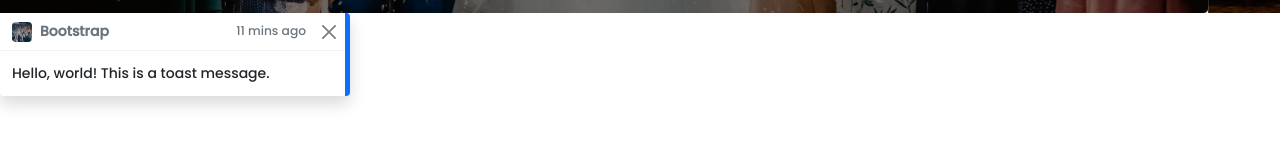
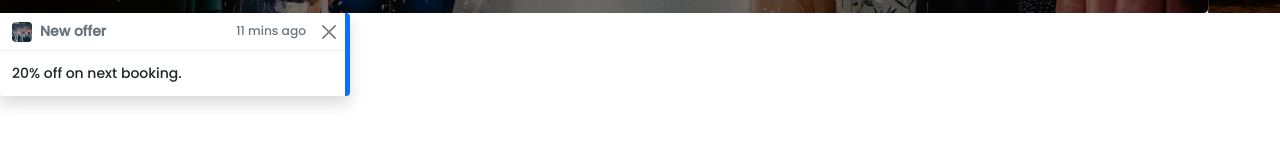
Before and after one commit to hasan71224/convention-center, a plain HTML site: page index.html in a window 1280 px wide. Shown: the part 506-652 px from the top of the page. Drawn offline with Linux system fonts and the light colour scheme.

Commit message:
check all problems

```diff
--- a/index.html
+++ b/index.html
@@ -89,12 +89,12 @@
         <div class="toast border-5 border-primary border-start-0 border-top-0 border-bottom-0" role="alert" aria-live="assertive" aria-atomic="true">
             <div class="toast-header">
               <img src="images/people.png" class="rounded me-2" alt="..." height="20px" width="20px">
-              <strong class="me-auto">Bootstrap</strong>
+              <strong class="me-auto">New offer</strong>
               <small>11 mins ago</small>
               <button type="button" class="btn-close" data-bs-dismiss="toast" aria-label="Close"></button>
             </div>
             <div class="toast-body">
-              Hello, world! This is a toast message.
+                20% off on next booking.
             </div>
         </div>
         <!-- toast section end -->
```
